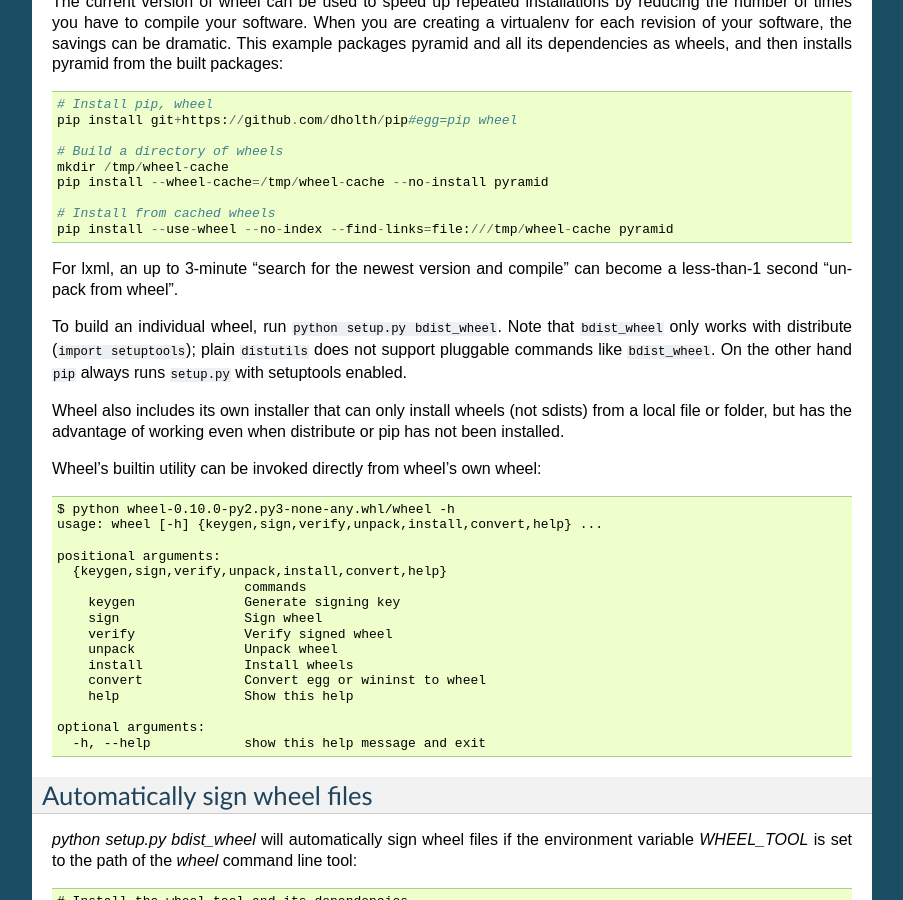
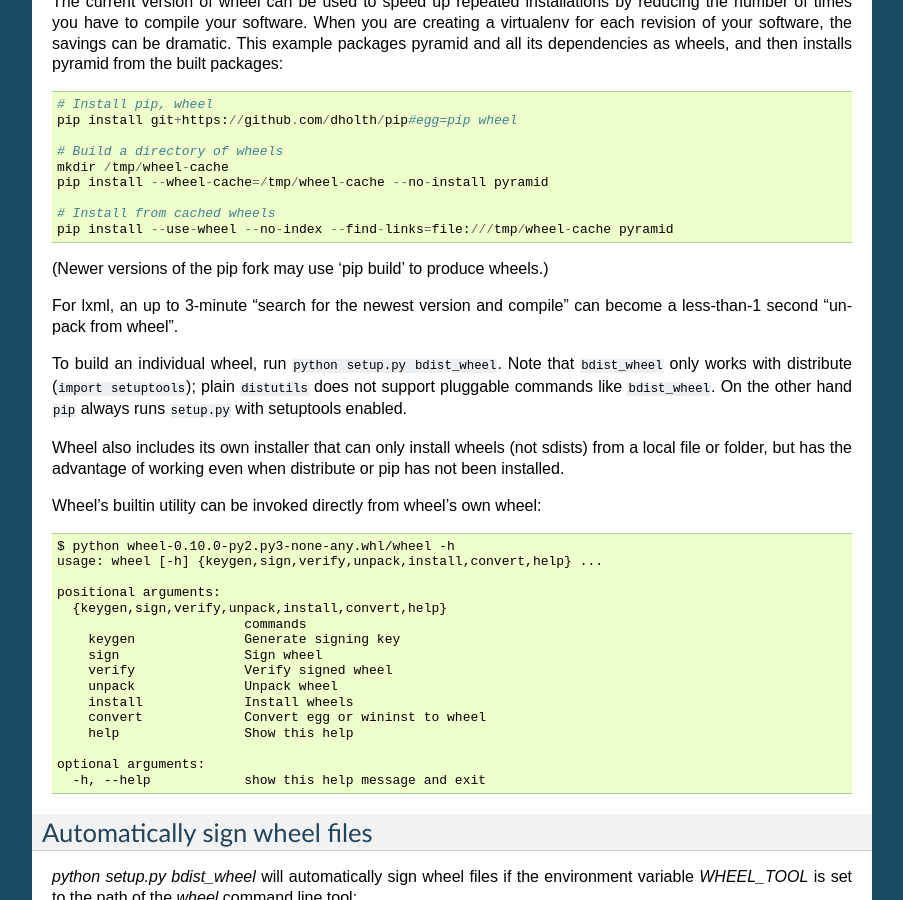
Before and after one commit to pypa/wheel, a Sphinx documentation site: the page built from docs/index.rst, in a window 1280 px wide and 900 px high, scrolled down 622 px. Shown: the whole window, without its empty margins (198-1101 px from the left). Built offline with Sphinx 7.4.7, drawn with Linux system fonts in a browser that asks for light colours.

Commit message:
mention pip build command

```diff
--- a/docs/index.rst
+++ b/docs/index.rst
@@ -56,6 +56,8 @@ built packages::
 
         # Install from cached wheels
         pip install --use-wheel --no-index --find-links=file:///tmp/wheel-cache pyramid
+
+(Newer versions of the pip fork may use 'pip build' to produce wheels.)
 
 For lxml, an up to 3-minute "search for the newest version and compile"
 can become a less-than-1 second "unpack from wheel".
```
